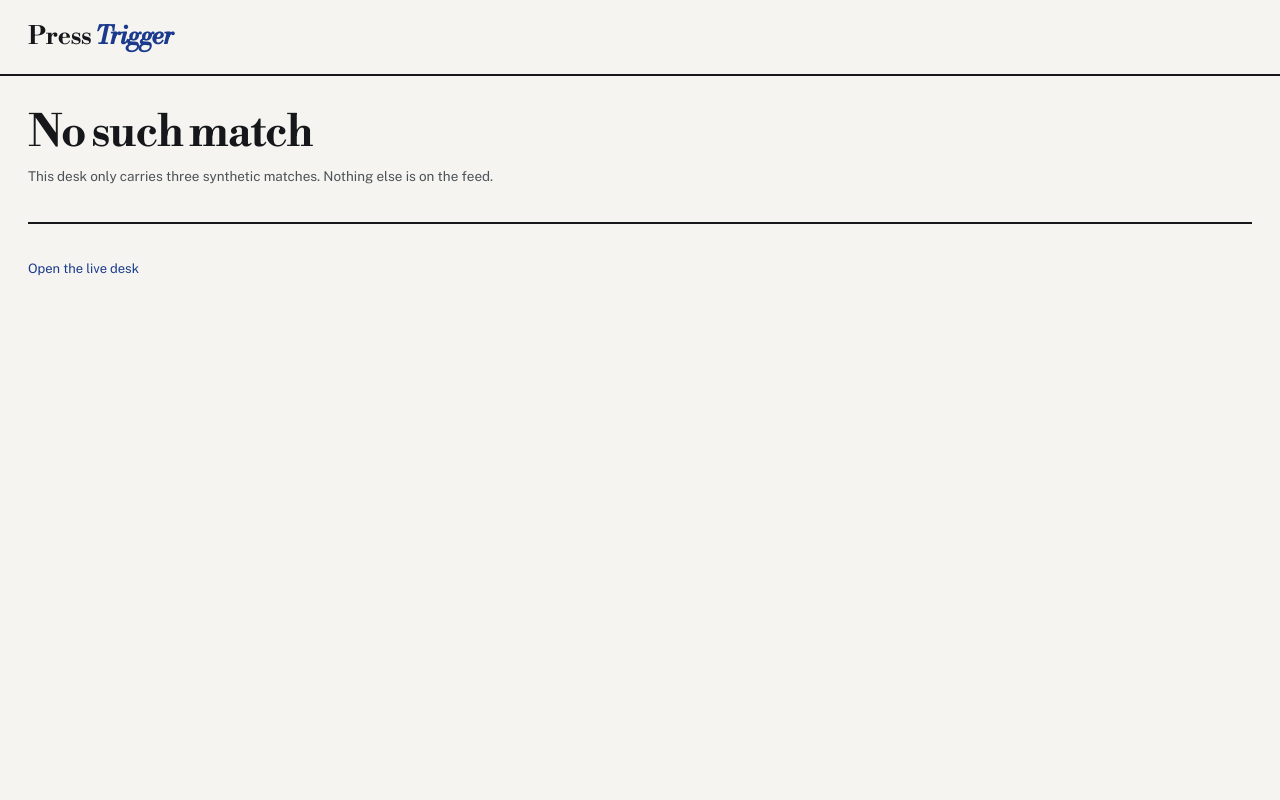
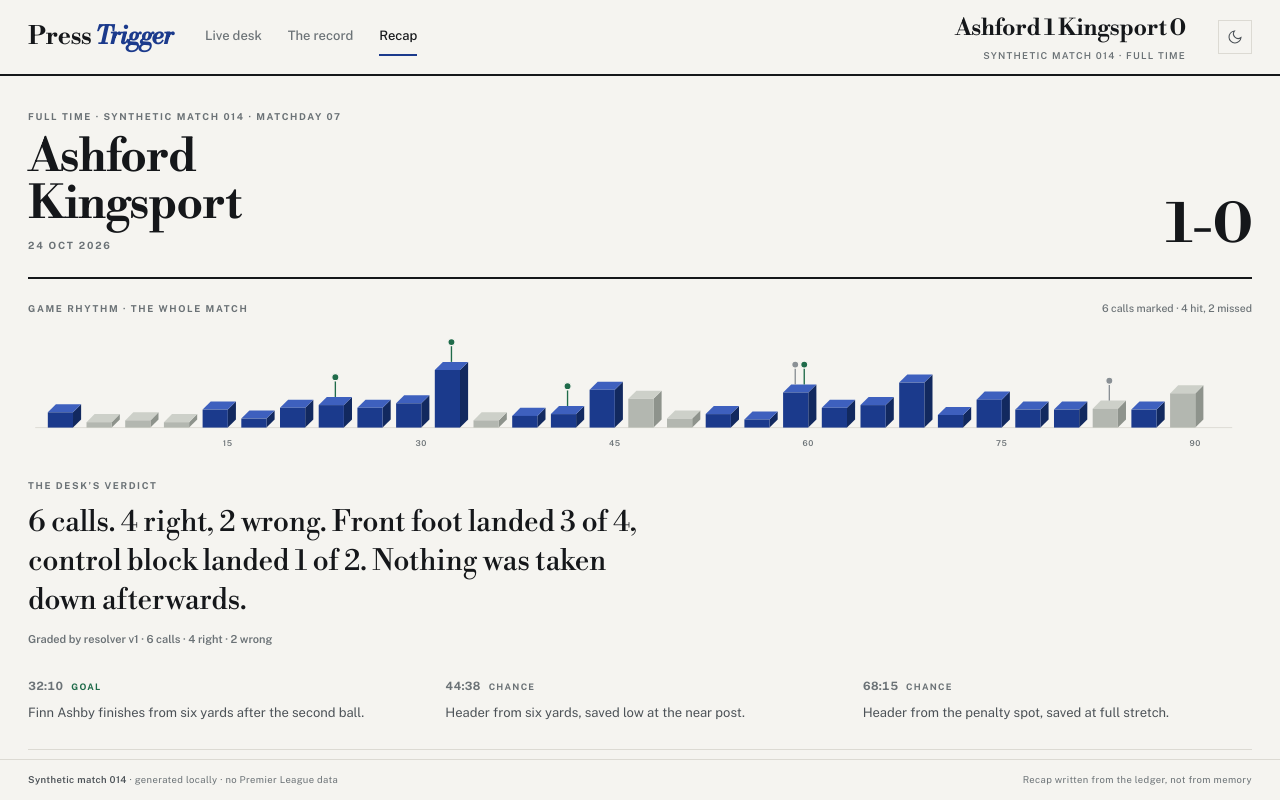
Before and after one commit to Pizzylee001/presstrigger, a Next.js app: page /recap/m14 in a window 1280 px wide. Before the commit this address had no page. Built offline with nearby package versions, Linux system fonts and the light colour scheme.

Commit message:
feat(recap): build the full time read with verdict and scorecards

```diff
--- /dev/null
+++ b/app/recap/[id]/page.tsx
@@ -0,0 +1,216 @@
+import type { Metadata } from "next";
+import { notFound } from "next/navigation";
+import { Footline } from "../../../components/Footline";
+import { RhythmRibbon } from "../../../components/RhythmRibbon";
+import { TallyBar } from "../../../components/TallyBar";
+import { FULL_TIME, getMatchState, listMatches } from "../../../lib/engine.ts";
+import { dateLabel, mmss, resultLabel } from "../../../lib/format.ts";
+import { PUNDITS } from "../../../lib/pundits.ts";
+import type { MatchState, PunditRecord } from "../../../lib/types.ts";
+
+export const dynamicParams = false;
+
+export function generateStaticParams() {
+  return listMatches().map((match) => ({ id: match.id }));
+}
+
+export async function generateMetadata({ params }: { params: Promise<{ id: string }> }): Promise<Metadata> {
+  const { id } = await params;
+  const state = getMatchState(id, FULL_TIME);
+  if (!state) return { title: "Press Trigger" };
+  return { title: `${state.match.home} ${state.match.score.home}-${state.match.score.away} ${state.match.away} · Press Trigger recap` };
+}
+
+function punditName(id: string): string {
+  return PUNDITS.find((pundit) => pundit.id === id)?.name ?? id;
+}
+
+function verdict(state: MatchState): string {
+  const hit = state.calls.filter((call) => call.state === "hit").length;
+  const miss = state.calls.filter((call) => call.state === "miss").length;
+  const voided = state.calls.filter((call) => call.state === "void").length;
+  const frontFoot = state.records.find((record) => record.pundit === "front-foot");
+  const controlBlock = state.records.find((record) => record.pundit === "control-block");
+
+  const line = (record: PunditRecord | undefined) => {
+    if (!record || record.called === 0) return "did not commit";
+    return `landed ${record.hit} of ${record.hit + record.miss}`;
+  };
+
+  const first = `${state.calls.length} calls. ${hit} right, ${miss} wrong${
+    voided > 0 ? `, ${voided} voided when the feed delivered the same goal twice` : ""
+  }.`;
+  return `${first} Front foot ${line(frontFoot)}, control block ${line(controlBlock)}. Nothing was taken down afterwards.`;
+}
+
+function summary(record: PunditRecord): string {
+  const decided = record.hit + record.miss;
+  if (record.called === 0) return "Never committed. That is a choice, not a result.";
+  if (decided === 0) return "Nothing has cleared yet.";
+  if (record.hit === 0) return `Called ${record.called} times and did not land one. The bias is in the record now.`;
+  if (record.hit === decided) return `Landed all ${decided}. The trigger held up every time it fired.`;
+  if (record.hit > record.miss) return `Landed ${record.hit} of ${decided}. The trigger is doing more good than harm.`;
+  if (record.hit === record.miss) return `${record.hit} of ${decided}. Right as often as wrong, which is not an edge.`;
+  return `${record.hit} of ${decided}. More wrong than right on the night.`;
+}
+
+export default async function RecapPage({ params }: { params: Promise<{ id: string }> }) {
+  const { id } = await params;
+  const state = getMatchState(id, FULL_TIME);
+  if (!state) notFound();
+
+  const { match } = state;
+  const number = match.id.replace(/^m/, "").padStart(3, "0");
+  const hit = state.calls.filter((call) => call.state === "hit").length;
+  const miss = state.calls.filter((call) => call.state === "miss").length;
+
+  const keyEvents = match.events.filter((event) => event.kind === "goal" || event.kind === "chance");
+  const goals = keyEvents.filter((event) => event.kind === "goal").slice(0, 2);
+  const moments = [...goals, ...keyEvents.filter((event) => event.kind !== "goal")]
+    .sort((a, b) => a.minute * 60 + a.second - (b.minute * 60 + b.second))
+    .slice(0, 3);
+
+  return (
+    <div className="app">
+      <TallyBar
+        matchId={match.id}
+        fixture={`${match.home} ${match.score.home} ${match.away} ${match.score.away}`}
+        meta={`Synthetic match ${number} · full time`}
+        active="recap"
+        showClock={false}
+      />
+
+      <main className="page">
+        <div className="score">
+          <div>
+            <div className="label" style={{ marginBottom: 10 }}>
+              Full time · synthetic match {number} · matchday 07
+            </div>
+            <div className="teams">
+              {match.home}
+              <br />
+              {match.away}
+            </div>
+            <div className="ft">{dateLabel(match.date)}</div>
+          </div>
+          <div className="scoreline">
+            {match.score.home}-{match.score.away}
+          </div>
+        </div>
+
+        <div className="bandhead" style={{ marginTop: 22 }}>
+          <div className="label">Game rhythm · the whole match</div>
+          <div className="hint">
+            {state.calls.length} calls marked · {hit} hit, {miss} missed
+          </div>
+        </div>
+        <RhythmRibbon
+          pressure={match.pressure}
+          owner={match.owner}
+          calls={state.calls}
+          home={match.home}
+          away={match.away}
+        />
+
+        <div className="verdict">
+          <div className="k">The desk&rsquo;s verdict</div>
+          <p>{verdict(state)}</p>
+          <div className="by">
+            Graded by resolver v1 · {state.calls.length} calls · {hit} right · {miss} wrong
+          </div>
+        </div>
+
+        <div className="moments">
+          {moments.map((event) => (
+            <div className="moment" key={event.id}>
+              <div className="m">
+                <span className="t">{mmss(event.minute, event.second)}</span>
+                <span
+                  className="r"
+                  style={{ color: event.kind === "goal" ? "var(--green)" : "var(--ink-3)" }}
+                >
+                  {event.kind === "goal" ? "Goal" : "Chance"}
+                </span>
+              </div>
+              <p>{event.text}</p>
+            </div>
+          ))}
+        </div>
+
+        <div className="recapgrid">
+          <div>
+            <div className="colhead">
+              <div className="label">Every call in this match</div>
+              <div className="label">{state.calls.length} calls</div>
+            </div>
+            <table className="record">
+              <thead>
+                <tr>
+                  <th>Minute</th>
+                  <th>Desk</th>
+                  <th>Call</th>
+                  <th>Result</th>
+                  <th className="evcol">Evidence</th>
+                </tr>
+              </thead>
+              <tbody>
+                {state.calls.map((call) => (
+                  <tr key={call.id}>
+                    <td className="num">{mmss(call.minute, call.second)}</td>
+                    <td>{punditName(call.pundit)}</td>
+                    <td className="what">
+                      {call.claim}
+                      <span>{call.read}</span>
+                      {call.note ? <span>{call.note}</span> : null}
+                    </td>
+                    <td>
+                      <span className={`res ${call.state}`}>{resultLabel(call.state)}</span>
+                    </td>
+                    <td className="num evcol">{(call.resolvedEvidence && call.resolvedEvidence.length > 0 ? call.resolvedEvidence : call.evidence).join(", ")}</td>
+                  </tr>
+                ))}
+              </tbody>
+            </table>
+          </div>
+
+          <div>
+            <div className="colhead">
+              <div className="label">The two desks</div>
+              <div className="label">
+                {match.home} v {match.away}
+              </div>
+            </div>
+            {state.records.map((record) => {
+              const pundit = PUNDITS.find((entry) => entry.id === record.pundit);
+              const decided = record.hit + record.miss;
+              return (
+                <div className="scorecard" key={record.pundit}>
+                  <div className="name">{pundit?.name}</div>
+                  <div className="nums">
+                    <span>
+                      <b>{record.called}</b> called
+                    </span>
+                    <span>
+                      <b>{record.hit}</b> right
+                    </span>
+                    <span>{decided > 0 ? <b>{record.rate}%</b> : "no grade"}</span>
+                  </div>
+                  <p>{summary(record)}</p>
+                </div>
+              );
+            })}
+          </div>
+        </div>
+      </main>
+
+      <Footline
+        left={
+          <>
+            <b>Synthetic match {number}</b> · generated locally · no Premier League data
+          </>
+        }
+        right="Recap written from the ledger, not from memory"
+      />
+    </div>
+  );
+}
```
